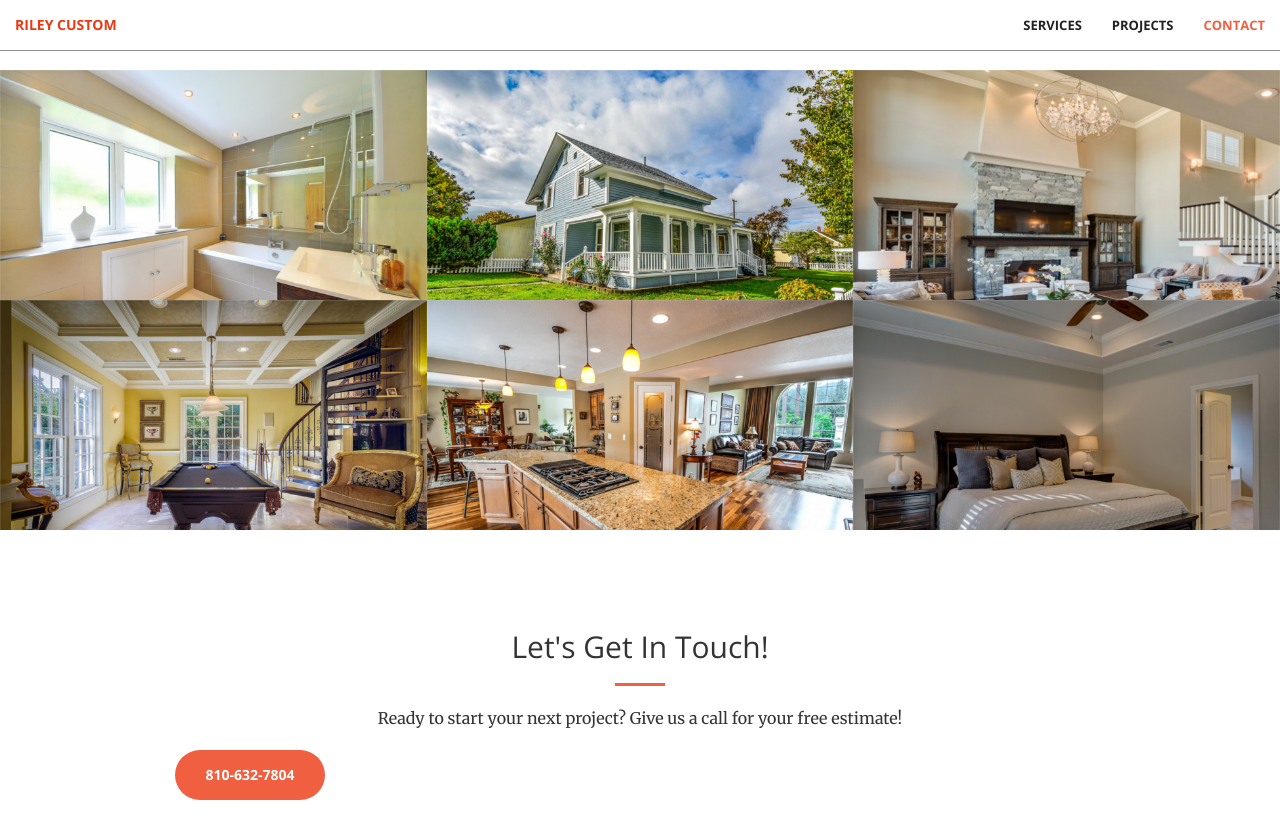
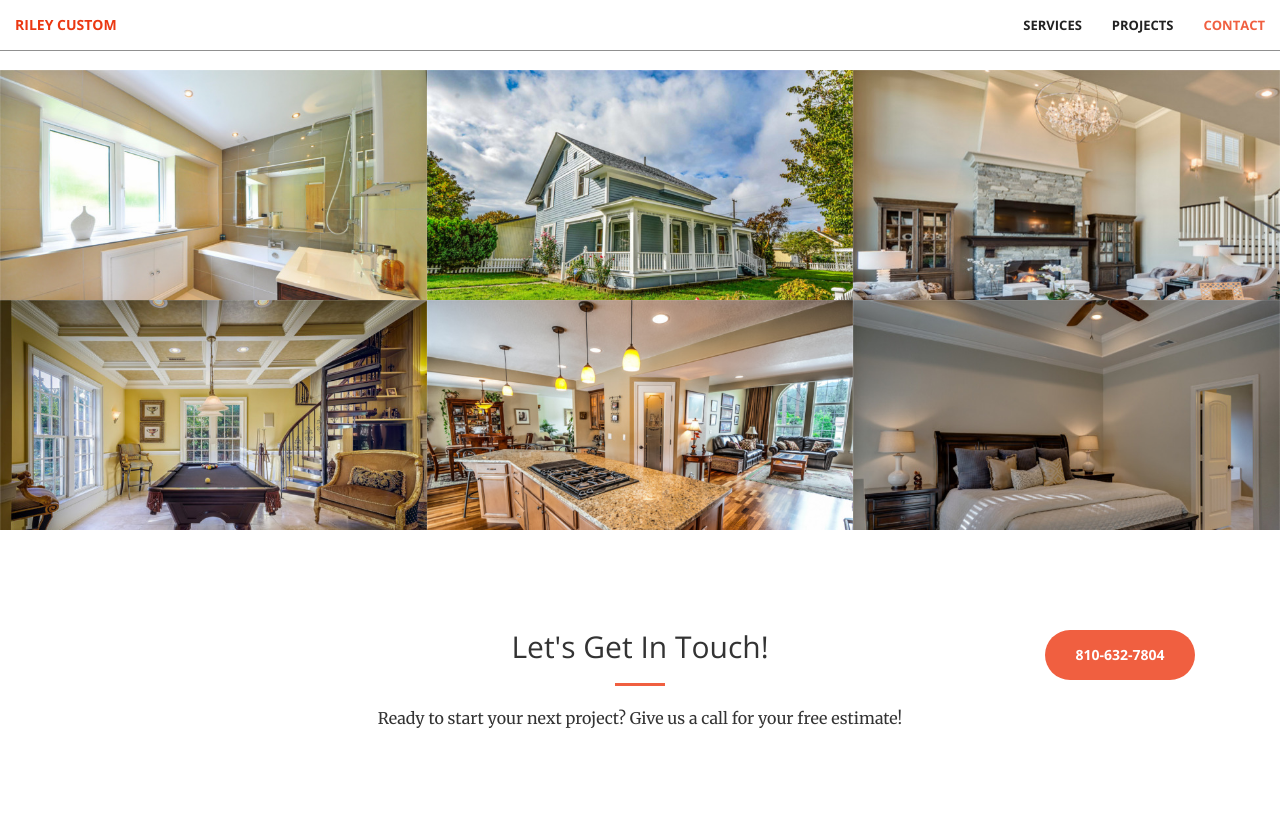
Before and after one commit to onchino/Riley-Custom-Painting, a Jekyll site: the page built from index.html, in a window 1280 px wide and 900 px high, scrolled down 1706 px. Shown: the top 839 px of the window. Built offline with Jekyll 4.4.1, drawn with Linux system fonts in a browser that asks for light colours; nearby versions of some CDN libraries.

Commit message:
Update contact.html

```diff
--- a/_includes/contact.html
+++ b/_includes/contact.html
@@ -6,7 +6,7 @@
                 <hr class="primary">
                 <p>Ready to start your next project? Give us a call for your free estimate!</p>
             </div>
-        <div class="col-lg-2 col-lg-offset-1 text-center">
+        <div class="container text-center">
             <a href="tel:810-632-7804" class="btn btn-primary btn-xl wow tada">810-632-7804</a>
             </a>
         </div>
```
